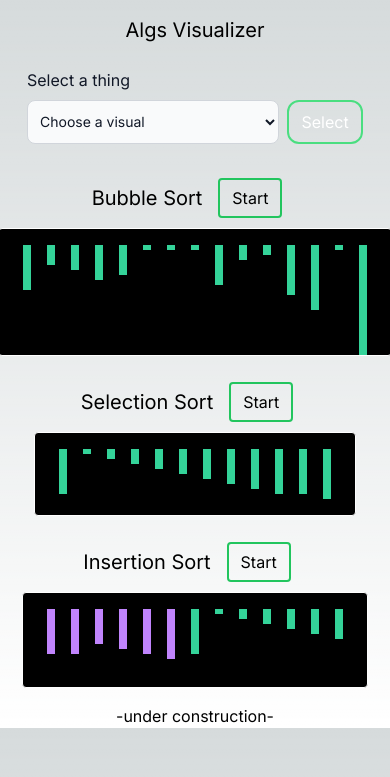
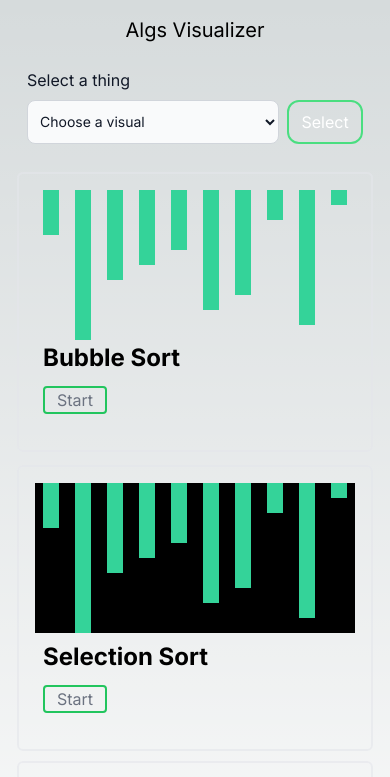
Before and after one commit to yayakix/iyanamarquez.Algorithmsv1, a Next.js app: page / in a window 390 px wide. Shown: the top 777 px of the page. Built offline with nearby package versions, Linux system fonts and the light colour scheme.

Commit message:
mobile styling and bug fixes

```diff
--- a/src/algorithms/bubbleSort.ts
+++ b/src/algorithms/bubbleSort.ts
@@ -3,15 +3,17 @@
 // swap if the left value (i) is less than the right value (i+1) -> swapped detected
 // skip if the opposite^
 // do these steps on the arr until no more swaps are made
-const startArr = [4, 3, 6, 7, 5, 0, 9, 2, 1, 12, 33, 0];
-let steps = [];
 const bubbleSort = (array: number[]) => {
-  let swapped = false;
+  let steps: number[][] = [];
   let sortArr = [...array];
-  for (let i = 0; i < array.length; i++) {
+  let n = sortArr.length;
+  let swapped;
+
+  do {
+    swapped = false;
+    for (let i = 0; i < n - 1; i++) {
       let leftNumber = sortArr[i];
       let rightNumber = sortArr[i + 1];
-    // ex. [2,1]
       if (leftNumber > rightNumber) {
         // Swap vals
         sortArr[i] = rightNumber;
@@ -20,12 +22,11 @@ const bubbleSort = (array: number[]) => {
         steps.push([...sortArr]);
       }
     }
-  // steps.push([...sortArr]);
-
-  if (swapped) {
-    return bubbleSort(sortArr);
-  }
+    n--; // Reduce the range of the inner loop
+  } while (swapped);
   return { array: sortArr, steps: steps };
 };
+
+// console.log(bubbleSort([2, 8, 5, 4, 3, 6, 7, 1]));
+
 export default bubbleSort;
-console.log(bubbleSort(startArr));
--- a/src/algorithms/selectionSort.ts
+++ b/src/algorithms/selectionSort.ts
@@ -1,24 +1,42 @@
-// // The Selection Sort algorithm finds the lowest value in an array and moves it to the front of the array.
-let steps = [];
-const selectionSort = (unsortedArr: number[], offset: number) => {
+// The Selection Sort algorithm finds the lowest value in an array and moves it to the front of the array.
+
+let steps: { array: number[]; indices: number[] }[] = [];
+const selectionSort = (unsortedArr: number[], offset: number = 0) => {
   if (!Array.isArray(unsortedArr)) {
     throw new Error("Input is not an array");
   }
+  if (offset === 0) {
+    steps = []; // Initialize steps for each call
+  }
+
   let array = [...unsortedArr];
-  // loop through arr
   let lowestValIdx = offset;
+
   for (let j = offset + 1; j < array.length; j++) {
+    // Track the indices being compared
+    steps.push({ array: [...array], indices: [lowestValIdx, j] });
+
     if (array[lowestValIdx] > array[j]) {
       lowestValIdx = j;
     }
   }
+
+  // Push the state before the swap
+  steps.push({ array: [...array], indices: [lowestValIdx, offset] });
+
   [array[lowestValIdx], array[offset]] = [array[offset], array[lowestValIdx]];
-  steps.push([...array]);
-  if (offset === array.length - 2) {
+
+  // Push the state after the swap
+  steps.push({ array: [...array], indices: [lowestValIdx, offset] });
+
+  if (offset === array.length - 1) {
     return { array: array, steps: steps };
   } else {
     return selectionSort(array, offset + 1);
   }
 };
+const startingArr = [2, 9, 5, 4, 3, 7, 6, 1, 8, 0];
+
+console.log(selectionSort(startingArr));
 
 export default selectionSort;
--- a/src/app/page.tsx
+++ b/src/app/page.tsx
@@ -12,7 +12,7 @@ export default function Home() {
   const [arr, setArr] = useState(startingArr)
 
   return (
-    <div className="overflow-y-scroll flex flex-col justify-center items-center md:flex-col md:flex-wrap">
+    <div className="overflow-y-scroll flex flex-row justify-center flex-wrap gap-2">
       <BubbleSort />
       <SelectionSort />
       <InsertionSort />
--- a/src/app/sort/bubble/page.tsx
+++ b/src/app/sort/bubble/page.tsx
@@ -1,47 +1,40 @@
 'use client'
 import bubbleSort from "@/algorithms/bubbleSort";
 import { useEffect, useState } from "react";
-
+import AlgBox from "@/components/AlgBox";
 
 export default function BubbleSort() {
-    const startingArr = [2, 8, 5, 4, 3, 6, 7, 1, 8, 9, 0]
-    // const startingArr = props.array
-    const [arr, setArr] = useState<any>(startingArr)
-    const [steps, setSteps] = useState<any>([])
-
+    const startingArr = [2, 9, 5, 4, 3, 7, 6, 1, 8, 0];
+    const [arr, setArr] = useState<number[]>(startingArr);
+    const [steps, setSteps] = useState<number[][]>([]);
 
     useEffect(() => {
-        const { steps } = bubbleSort(startingArr)
-        setSteps(steps)
-        steps.map((step, idx) => {
-            setTimeout(() => {
-                setArr(step)
-            }, 1000 * idx)
-        })
-    }, [])
-
+        const { steps } = bubbleSort(startingArr);
+        setSteps(steps);
+    }, []);
 
     const showShort = () => {
-        setArr(startingArr)
-        steps.map((step: any, idx: number) => {
+        setArr(startingArr);
+        steps.forEach((step, idx) => {
             setTimeout(() => {
-                setArr(step)
-            }, 500 * idx)
-        })
-    }
+                setArr(step);
+            }, 500 * idx);
+        });
+    };
+
+    const algContent = (
+        <div className="flex h-36 justify-center">
+            {arr.map((x, idx) => (
+                <span
+                    key={idx}
+                    className="mx-2 bg-emerald-400 w-4 md:w-6"
+                    style={{ color: 'blue', height: `${(x + 1) * 15}px` }}
+                ></span>
+            ))}
+        </div>
+    );
 
     return (
-        <div className="flex flex-col justify-center items-center">
-            <div className="flex flex-row items-center ">
-                <h1 className="text-xl my-4">Bubble Sort</h1>
-                <button className="p-0 h-10 mx-4 rounded w-16 border-2 border-green-500 hover:bg-emerald-100 hover:text-black " onClick={() => {
-                    showShort()
-                }}>Start</button>
-            </div>
-            <div className="bg-black flex border border-white rounded p-4 mb-4 min-w-3/4 max-h-32 overflow-hidden">
-                {arr.map((x: number) => { return <span key={x} className='mx-2 bg-emerald-400 w-2' style={{ color: 'blue', height: `${(x + 1) * 5}px` }} ></span> })}
-            </div >
-
-        </div>
+        <AlgBox algName="Bubble Sort" algContent={algContent} onStart={showShort} />
     );
 }
--- a/src/app/sort/insertion/page.tsx
+++ b/src/app/sort/insertion/page.tsx
@@ -1,64 +1,65 @@
 'use client'
 import insertionSort from "@/algorithms/insertionSort";
 import { useEffect, useState } from "react";
-
+import AlgBox from "@/components/AlgBox";
 
 export default function InsertionSort() {
-    const startingArr: number[] = [2, 8, 5, 4, 3, 6, 7, 1, 8, 9, 0]
-    const [arr, setArr] = useState<number[]>(startingArr)
-    const [newArray, setNewArray] = useState<number[]>([])
+    const startingArr = [2, 9, 5, 4, 3, 7, 6, 1, 8, 0];
+    const [arr, setArr] = useState<number[]>(startingArr);
+    const [newArray, setNewArray] = useState<number[]>([]);
 
     useEffect(() => {
-        const { array, steps, steps2 } = insertionSort(startingArr)
-        steps.map((step, idx) => {
+        const { steps, steps2 } = insertionSort(startingArr);
+        steps.forEach((step, idx) => {
             setTimeout(() => {
-                setArr(step)
+                setArr(step);
+            }, 1000 * idx);
+        });
+        steps2.forEach((step, idx) => {
+            setTimeout(() => {
+                setNewArray(step);
+            }, 1000 * idx);
+        });
+    }, []);
 
-            }, 1000 * idx)
-        })
-        steps2.map((step, idx) => {
+    const doAnimation = () => {
+        const { steps, steps2 } = insertionSort(startingArr);
+        steps.forEach((step, idx) => {
             setTimeout(() => {
-                setNewArray(step)
+                setArr(step);
+            }, 1000 * idx);
+        });
+        steps2.forEach((step, idx) => {
+            setTimeout(() => {
+                setNewArray(step);
+            }, 1000 * idx);
+        });
+    };
 
-            }, 1000 * idx)
-        })
-    }, [])
-    const doAnimation = () => {
-        const { array, steps, steps2 } = insertionSort(startingArr)
-        steps.map((step, idx) => {
-            setTimeout(() => {
-                setArr(step)
-
-            }, 1000 * idx)
-        })
-        steps2.map((step, idx) => {
-            setTimeout(() => {
-                setNewArray(step)
-
-            }, 1000 * idx)
-        })
-    }
+    const algContent = (
+        <div className="bg-black flex min-w-3/4 min-h-24 ">
+            <div className="flex">
+                {newArray.map((x, idx) => (
+                    <span
+                        key={idx}
+                        className="mx-2 bg-purple-400 w-4 md:w-6"
+                        style={{ color: 'blue', height: `${(x + 1) * 15}px` }}
+                    ></span>
+                ))}
+            </div>
+            <div className="flex">
+                {arr.map((x, idx) => (
+                    <span
+                        key={idx}
+                        className="mx-2 bg-emerald-400 w-4 md:w-6"
+                        style={{ color: 'blue', height: `${(x + 1) * 15}px` }}
+                    ></span>
+                ))}
+            </div>
+        </div>
+    );
 
     return (
-        <div className="flex flex-col justify-center items-center">
-            <div className="flex flex-row items-center ">
-                <h1 className="text-xl my-4">Insertion Sort</h1>
-                <button className="p-0 h-10 mx-4 rounded w-16 border-2 border-green-500 hover:bg-emerald-100 hover:text-black " onClick={() => {
-                    setArr(startingArr)
-                    setNewArray([])
-                    doAnimation()
-                }}>Start</button>
-            </div>
-            <div className="bg-black flex border border-white rounded mb-4 min-w-3/4 min-h-24 p-4">
-                {/* <div className="flex flex-row p-2"> */}
-                <div className=" flex ">
-                    {newArray.map((x) => { return <span key={x} className='mx-2 bg-purple-400 w-2' style={{ color: 'blue', height: `${(x + 1) * 5}px` }} >{ }</span> })}
-                </div >
-                <div className=" flex">
-                    {arr.map((x) => { return <span key={x} className='mx-2 bg-emerald-400 w-2' style={{ color: 'blue', height: `${(x + 1) * 5}px` }} >{ }</span> })}
-                </div >
-            </div>
-
-        </div>
+        <AlgBox algName="Insertion Sort" algContent={algContent} onStart={doAnimation} />
     );
 }
--- a/src/app/sort/selection/page.tsx
+++ b/src/app/sort/selection/page.tsx
@@ -1,44 +1,44 @@
 'use client'
 import selectionSort from "@/algorithms/selectionSort";
 import { useEffect, useState } from "react";
-
+import AlgBox from "@/components/AlgBox";
 
 export default function SelectionSort() {
-    const startingArr = [2, 8, 5, 4, 3, 6, 7, 1, 8, 9, 0]
-    // const startingArr: number[] = props.array
-
-    const [arr, setArr] = useState<any>(startingArr)
-    const [steps, setSteps] = useState<any>([])
+    const startingArr = [2, 9, 5, 4, 3, 7, 6, 1, 8, 0];
+    const [arr, setArr] = useState<number[]>(startingArr);
+    const [steps, setSteps] = useState<{ array: number[], indices: number[] }[]>([]);
+    const [currentIndices, setCurrentIndices] = useState<number[]>([]);
 
     useEffect(() => {
-        // console.log(arr)
-        const { array, steps } = selectionSort(startingArr, 0)
-        console.log('hi')
-        setArr(array)
-        setSteps(steps)
-    }, [])
+        const { array, steps } = selectionSort(startingArr, 0);
+        setSteps(steps);
+    }, []);
 
-    const showShort = () => {
-        setArr(startingArr)
-        steps.map((step: any, idx: number) => {
+    const showSort = () => {
+        steps.forEach((step, idx) => {
             setTimeout(() => {
-                setArr(step)
-            }, 1000 * idx)
-        })
-    }
+                setArr(step.array);
+                setCurrentIndices(step.indices);
+            }, 1000 * idx);
+        });
+    };
+
+    const algContent = (
+        <div className="bg-black flex">
+            {arr.map((x, idx) => {
+                const isComparing = currentIndices.includes(idx);
+                return (
+                    <span
+                        key={idx}
+                        className={`mx-2 w-4 md:w-6 ${isComparing ? 'bg-red-400' : 'bg-emerald-400'}`}
+                        style={{ color: 'blue', height: `${(x + 1) * 15}px` }}
+                    ></span>
+                );
+            })}
+        </div>
+    );
 
     return (
-        <div className="flex flex-col justify-center items-center">
-            <div className="flex flex-row items-center ">
-                <h1 className="text-xl my-4">Selection Sort</h1>
-                <button className="p-0 h-10 mx-4 rounded w-16 border-2 border-green-500 hover:bg-emerald-100 hover:text-black " onClick={() => {
-                    showShort()
-                }}>Start</button>
-            </div>
-            <div className="bg-black flex border border-white rounded p-4 mb-4">
-                {arr.map((x: number) => { return <span key={x} className='mx-2 bg-emerald-400 w-2' style={{ color: 'blue', height: `${(x + 1) * 5}px` }} ></span> })}
-            </div >
-
-        </div>
+        <AlgBox algName="Selection Sort" algContent={algContent} onStart={showSort} />
     );
 }
--- /dev/null
+++ b/src/components/AlgBox.tsx
@@ -0,0 +1,35 @@
+import React from 'react';
+
+interface AlgBoxProps {
+    algContent: React.ReactNode;
+    onStart: () => void;
+    algName: string;
+}
+
+const AlgBox: React.FC<AlgBoxProps> = ({ algContent, onStart, algName }) => {
+    return (
+        <div className="flex flex-col justify-center items-center h-64 my-4">
+            <div className="container md:flex md:justify-center">
+                <div className="">
+                    <div className="md max-w-[544px] p-4">
+                        <div className="h-full overflow-hidden rounded-md border-2 border-gray-200 border-opacity-60 p-4">
+                            {algContent}
+                            <div className="p-2">
+                                <h2 className="mb-3 text-2xl font-bold">
+                                    {algName}
+                                </h2>
+                                <p className="mb-3 max-w-none text-gray-500">
+                                    <button className="rounded w-16 border-2 border-green-500 hover:bg-emerald-100 hover:text-black" onClick={onStart}>
+                                        Start
+                                    </button>
+                                </p>
+                            </div>
+                        </div>
+                    </div>
+                </div>
+            </div>
+        </div>
+    );
+};
+
+export default AlgBox;
```
Lines whose indentation alone changed are shown as unchanged.
